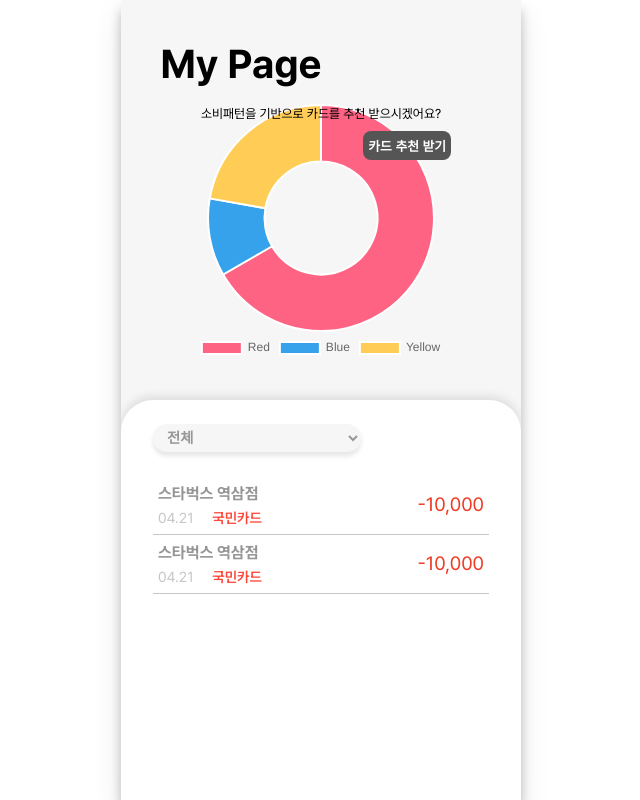
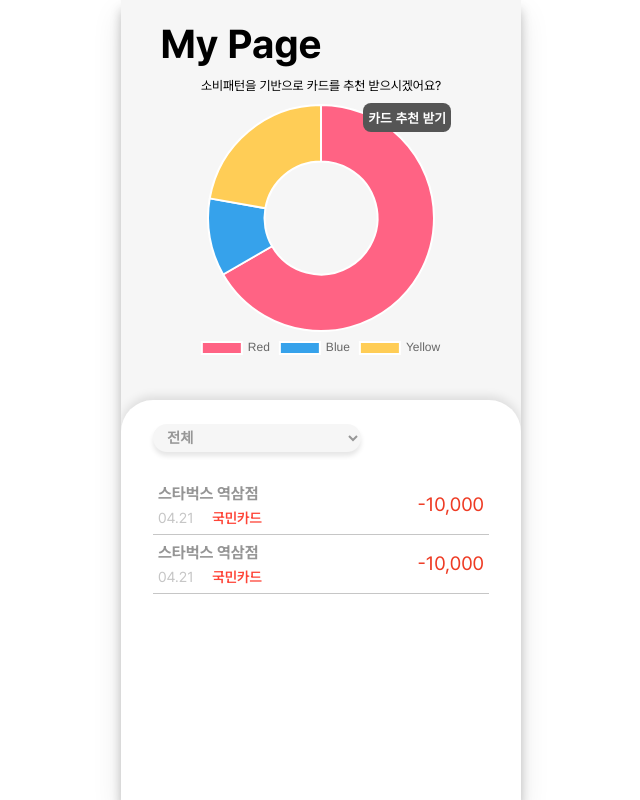
Before and after one commit to a107-cardmore/backend, a React (Create React App) app in the folder frontend/cardmore/: page /mypage in a window 1280 px wide. Shown: the whole page, without its empty margins (319-959 px from the left). Built offline with nearby package versions, Linux system fonts and the light colour scheme.

Commit message:
feat: graph

```diff
--- a/frontend/cardmore/src/pages/MyPage.jsx
+++ b/frontend/cardmore/src/pages/MyPage.jsx
@@ -60,7 +60,7 @@ function MyPage() {
           display: flex;
           float: left;
           font-size: 2.5rem;
-          padding-top: 10%;
+          padding-top: 5%;
           padding-right: 40%;
           font-weight: bold;
       `}>My Page</div>
@@ -86,7 +86,7 @@ function MyPage() {
       </div>
       <div className={css`
           position: absolute;
-          top: 12vh;
+          top: 8.5vh;
           display: flex;
           flex-direction: column;
           align-items: flex-end;
```
